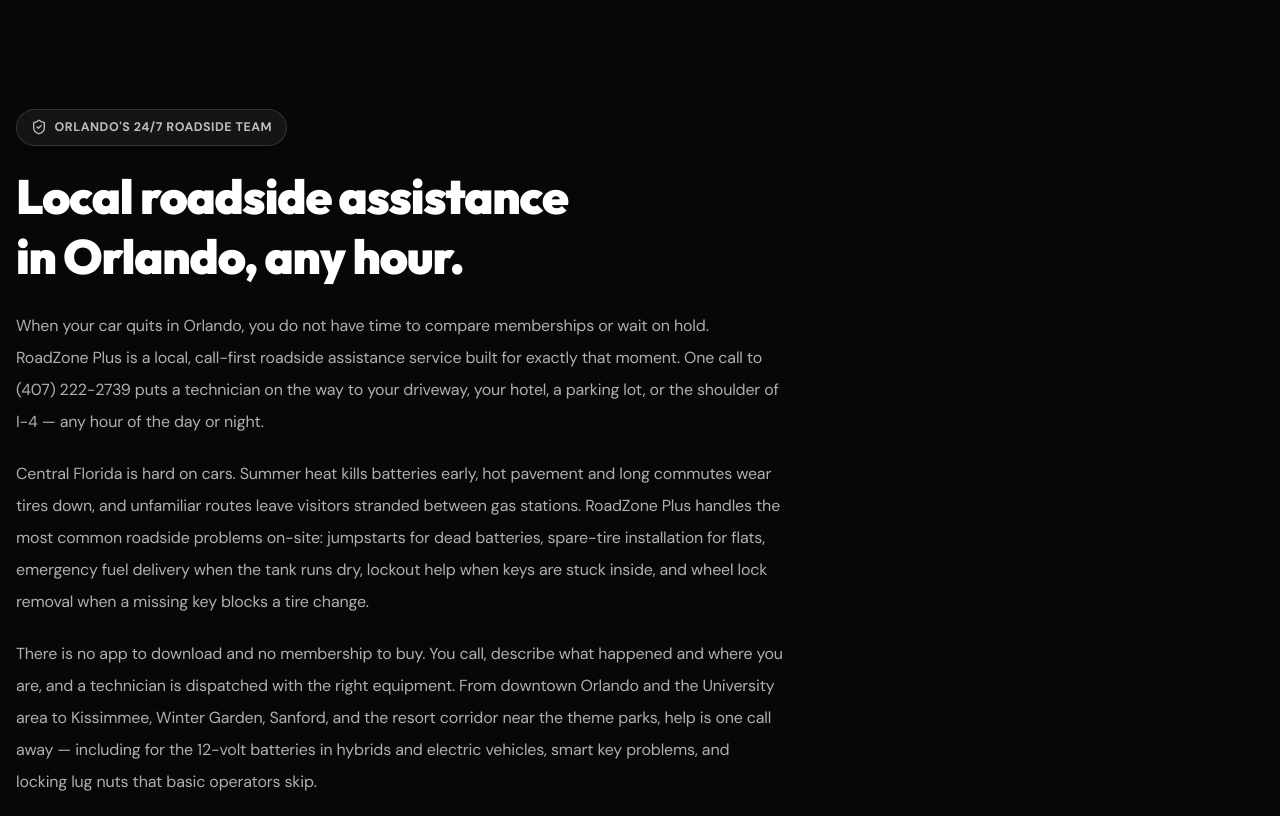
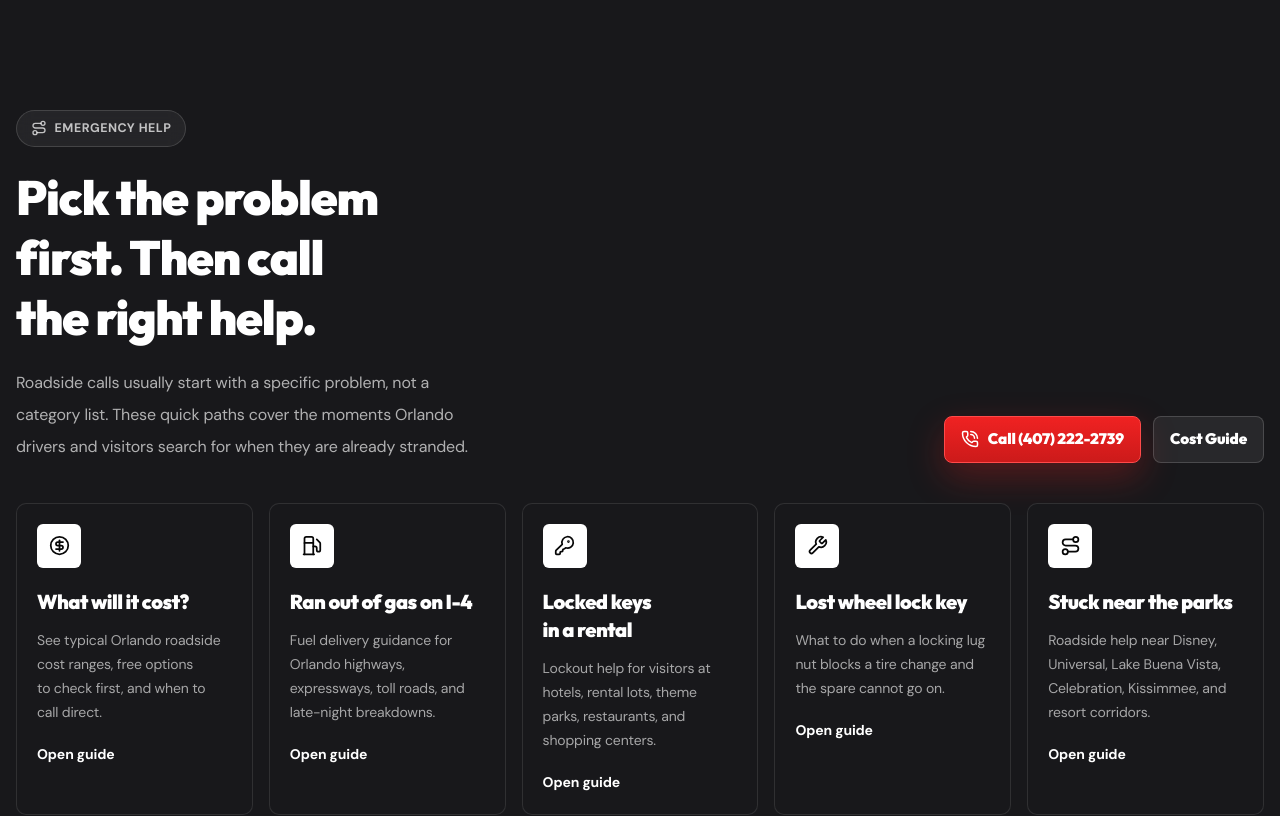
Before and after one commit to bknddevelopment/roadzone-plus, a Next.js app: page / in a window 1280 px wide. Shown: the part 1120-1936 px from the top of the page. Built offline with nearby package versions, Linux system fonts and the light colour scheme; no server answers.

Commit message:
Add homepage emergency help paths

```diff
--- a/src/app/page.tsx
+++ b/src/app/page.tsx
@@ -2,6 +2,7 @@
 import Link from "next/link";
 import {
   BatteryCharging,
+  CircleDollarSign,
   Clock3,
   Fuel,
   KeyRound,
@@ -26,6 +27,39 @@
 };
 
 const priorityServices = services.filter((service) => service.priority);
+
+const emergencyHelpLinks = [
+  {
+    href: "/roadside-assistance-cost-orlando",
+    title: "What will it cost?",
+    text: "See typical Orlando roadside cost ranges, free options to check first, and when to call direct.",
+    Icon: CircleDollarSign,
+  },
+  {
+    href: "/ran-out-of-gas-on-i-4-orlando",
+    title: "Ran out of gas on I-4",
+    text: "Fuel delivery guidance for Orlando highways, expressways, toll roads, and late-night breakdowns.",
+    Icon: Fuel,
+  },
+  {
+    href: "/locked-keys-in-rental-car-orlando",
+    title: "Locked keys in a rental",
+    text: "Lockout help for visitors at hotels, rental lots, theme parks, restaurants, and shopping centers.",
+    Icon: KeyRound,
+  },
+  {
+    href: "/lost-wheel-lock-key-orlando",
+    title: "Lost wheel lock key",
+    text: "What to do when a locking lug nut blocks a tire change and the spare cannot go on.",
+    Icon: Wrench,
+  },
+  {
+    href: "/theme-park-roadside-assistance",
+    title: "Stuck near the parks",
+    text: "Roadside help near Disney, Universal, Lake Buena Vista, Celebration, Kissimmee, and resort corridors.",
+    Icon: Route,
+  },
+];
 
 const neighborhoods = [
   "Downtown Orlando",
@@ -238,6 +272,55 @@
               </Link>
             );
           })}
+        </div>
+      </section>
+
+      <section className="section border-y border-white/10 bg-panel">
+        <div className="container">
+          <div className="grid gap-8 lg:grid-cols-[0.78fr_1.22fr] lg:items-end">
+            <div>
+              <div className="eyebrow">
+                <Route aria-hidden="true" size={16} />
+                Emergency help
+              </div>
+              <h2 className="mt-5 text-4xl font-black leading-tight text-white sm:text-5xl">
+                Pick the problem first. Then call the right help.
+              </h2>
+              <p className="mt-5 text-base leading-8 text-white/66">
+                Roadside calls usually start with a specific problem, not a category list.
+                These quick paths cover the moments Orlando drivers and visitors search for
+                when they are already stranded.
+              </p>
+            </div>
+            <div className="flex flex-col gap-3 sm:flex-row lg:justify-self-end">
+              <a href={site.phoneHref} className="btn btn-primary">
+                <PhoneCall aria-hidden="true" size={18} />
+                Call {site.phoneDisplay}
+              </a>
+              <Link href="/roadside-assistance-cost-orlando" className="btn btn-secondary">
+                Cost Guide
+              </Link>
+            </div>
+          </div>
+
+          <div className="mt-10 grid gap-4 md:grid-cols-2 xl:grid-cols-5">
+            {emergencyHelpLinks.map(({ href, title, text, Icon }) => (
+              <Link
+                key={href}
+                href={href}
+                className="card-solid group block p-5 transition hover:-translate-y-1 hover:border-road-red/70"
+              >
+                <span className="inline-flex h-11 w-11 items-center justify-center rounded-md bg-white text-road-black">
+                  <Icon aria-hidden="true" size={21} />
+                </span>
+                <h3 className="mt-5 text-xl font-black text-white">{title}</h3>
+                <p className="mt-3 text-sm leading-6 text-white/62">{text}</p>
+                <span className="mt-5 inline-flex text-sm font-black text-white group-hover:text-red-200">
+                  Open guide
+                </span>
+              </Link>
+            ))}
+          </div>
         </div>
       </section>
 
```
